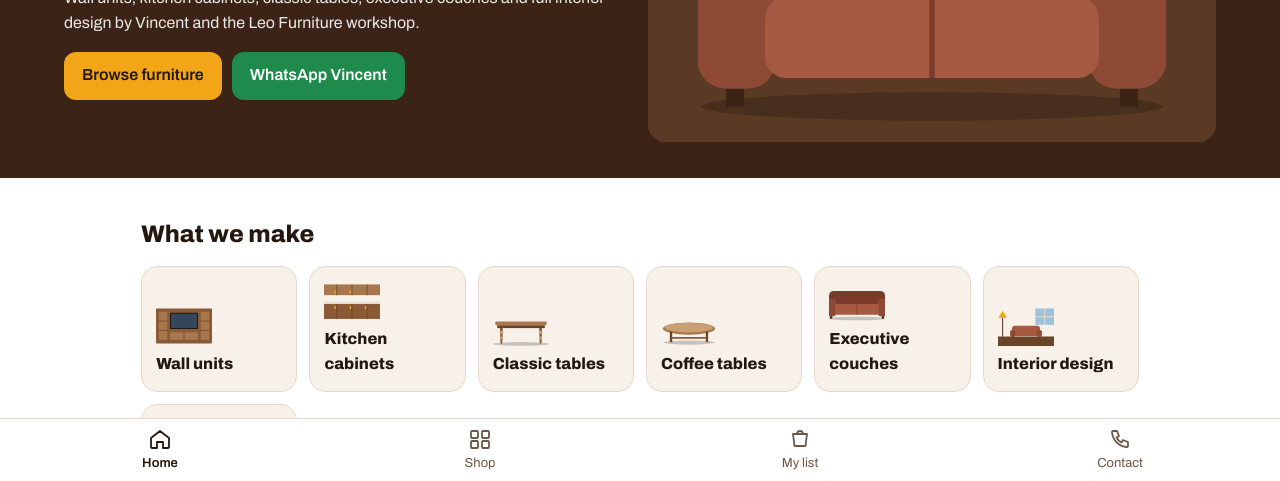
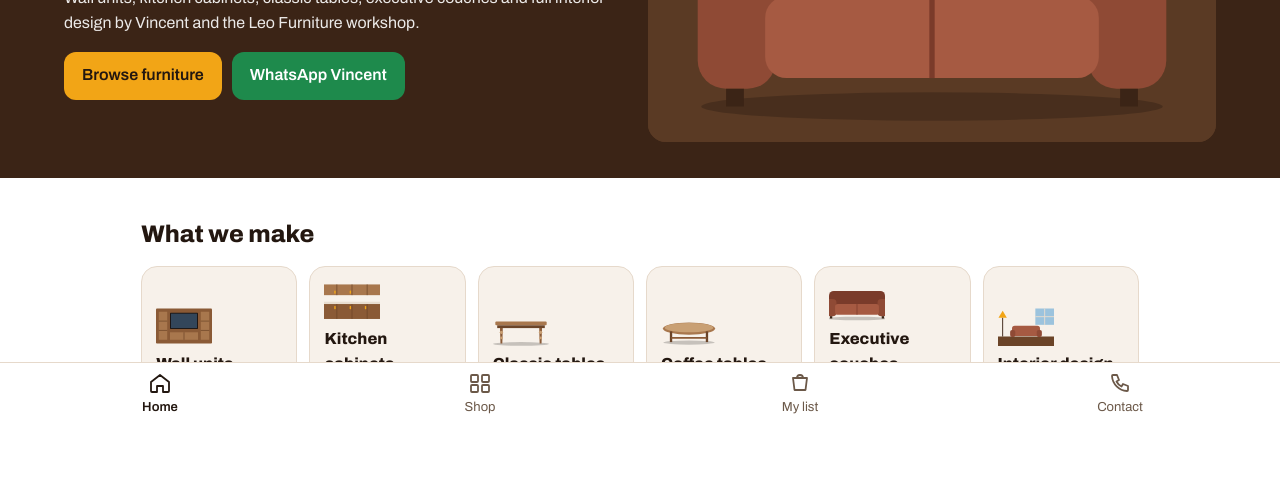
Before and after one commit to nicodemusmuhati-source/leo-furniture-kenya, a plain HTML site: page index.html in a window 1280 px wide. Shown: the part 317-798 px from the top of the page. Drawn offline with Linux system fonts and the light colour scheme.

Commit message:
Raise bottom menu so the Netlify badge no longer covers My list and Contact
Co-Authored-By: Claude Opus 5.5 <noreply@anthropic.com>
Claude-Session: https://claude.ai/code/session_01KHYYw5Yk4mxBUMjNexDvhw

```diff
--- a/index.html
+++ b/index.html
@@ -22,7 +22,7 @@
 --line:light-dark(#e6d9cb,#3d2a1b);--acc:#f2a516;--ok:#1e8a4c}
 :root[data-theme=light]{color-scheme:light}:root[data-theme=dark]{color-scheme:dark}
 *{box-sizing:border-box;min-width:0}
-body{margin:0;background:var(--bg);color:var(--ink);font:16px/1.55 Archivo,system-ui,sans-serif;overflow-x:clip;padding-bottom:84px}
+body{margin:0;background:var(--bg);color:var(--ink);font:16px/1.55 Archivo,system-ui,sans-serif;overflow-x:clip;padding-bottom:140px}
 h1,h2,h3{font-weight:800;line-height:1.08;text-wrap:balance;margin:0 0 8px}
 h1{font-size:clamp(30px,8vw,46px)}h2{font-size:24px}h3{font-size:18px}
 a{color:inherit}
@@ -65,7 +65,7 @@ button{cursor:pointer}
 @media(min-width:760px){.detail{grid-template-columns:1.1fr 1fr}.hero{grid-template-columns:1fr 1fr;align-items:center;padding:36px 5vw}}
 .detail .pic{border-radius:18px;overflow:hidden;aspect-ratio:4/3;background:var(--wal2)}
 .detail .pic svg,.detail .pic img{width:100%;height:100%;object-fit:cover;display:block}
-.tabs{position:fixed;bottom:0;left:0;right:0;z-index:6;background:var(--bg);border-top:1px solid var(--line);display:grid;grid-template-columns:repeat(4,1fr);padding-bottom:env(safe-area-inset-bottom)}
+.tabs{position:fixed;bottom:0;left:0;right:0;z-index:6;background:var(--bg);border-top:1px solid var(--line);display:grid;grid-template-columns:repeat(4,1fr);padding-bottom:calc(56px + env(safe-area-inset-bottom))}
 .tabs button{background:none;border:0;color:var(--soft);padding:8px 2px 10px;min-height:62px;display:grid;justify-items:center;gap:2px;font-size:13px;position:relative}
 .tabs button.on{color:var(--ink);font-weight:600}
 .tabs svg{width:24px;height:24px}
@@ -77,7 +77,7 @@ form{display:grid;gap:12px}
 .row:last-child{border:0}
 .qty{display:flex;align-items:center;gap:6px}
 .qty button{width:40px;height:40px;border-radius:10px;border:1.5px solid var(--line);background:var(--bg);color:var(--ink)}
-.toast{position:fixed;left:50%;bottom:96px;transform:translateX(-50%);background:var(--wal);color:#fff;padding:12px 18px;border-radius:12px;opacity:0;transition:opacity .25s;pointer-events:none;z-index:9}
+.toast{position:fixed;left:50%;bottom:150px;transform:translateX(-50%);background:var(--wal);color:#fff;padding:12px 18px;border-radius:12px;opacity:0;transition:opacity .25s;pointer-events:none;z-index:9}
 .toast.show{opacity:1}
 .modal{position:fixed;inset:0;background:#0008;display:none;align-items:center;justify-content:center;z-index:10;padding:16px}
 .modal.show{display:flex}.modal .panel{max-width:380px;width:100%;background:var(--bg)}
```
